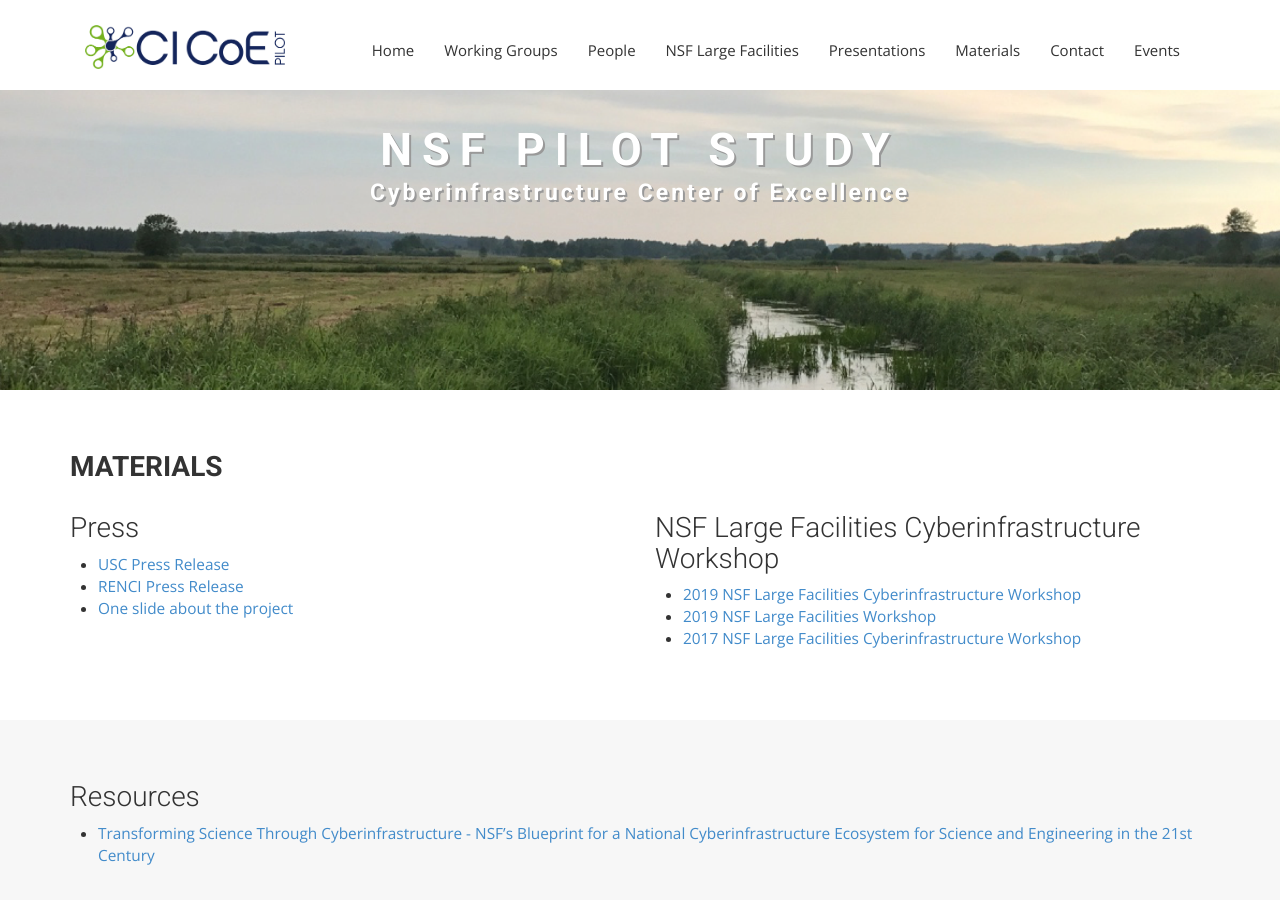
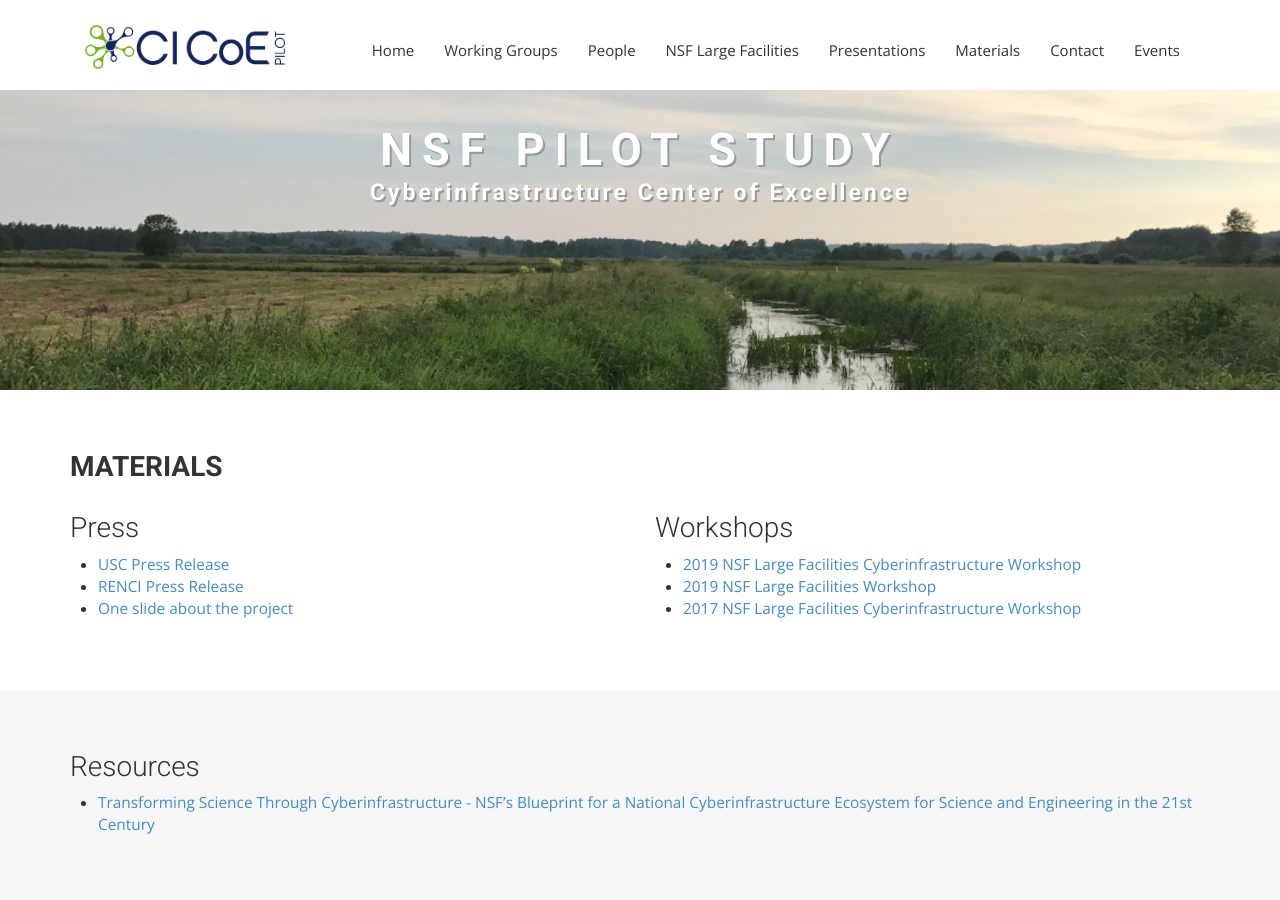
Before and after one commit to cicoe/cicoe.github.io, a Jekyll site: the page built from materials.html, in a window 1280 px wide and 900 px high. Built offline with Jekyll 4.4.1, drawn with Linux system fonts in a browser that asks for light colours; nearby versions of some CDN libraries; some web fonts are replaced.

Commit message:
Update materials.html

```diff
--- a/materials.html
+++ b/materials.html
@@ -28,7 +28,7 @@ permalink: /materials/
             </div>
             <div class="col-md-6 col-sm-12 space">
                 <div class="section-title">
-                    <h3>NSF Large Facilities Cyberinfrastructure Workshop</h3>
+                    <h3>Workshops</h3>
                 </div>
                 {% if site.data.workshop.size > 0 %}
                 {% for n in site.data.workshop %}
```
